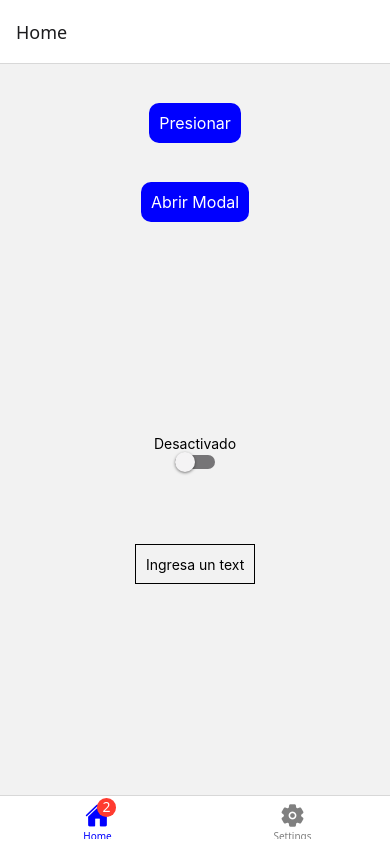
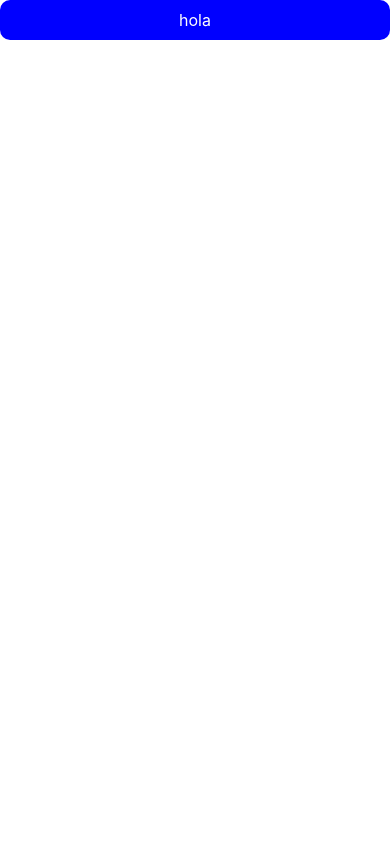
Before and after one commit to BradleyGCF/NativeCraft, a React Native app: screen /Home in a window 390 px wide. Built offline with nearby package versions, Linux system fonts and the light colour scheme.

Commit message:
Componentes modificados para poder empaquetarlos

```diff
--- a/App.tsx
+++ b/App.tsx
@@ -1,6 +1,6 @@
 import React from "react";
-import { Navigation } from "./src/Navigation";
+import { ButtonComponent } from './src/ButtonComponent';
 
 export default function App() {
-  return <Navigation />;
+  return <ButtonComponent title="hola"/>;
 }
--- a/src/modules/library/components/Button/Button.tsx
+++ b/src/ButtonComponent.tsx
@@ -3,13 +3,13 @@ import { TouchableOpacity, StyleSheet ,Text } from 'react-native';
 
 interface ButtonProps {
   title: string;
-  onPress: () => void;
+  onPress?: () => void;
 }
 
-export const Button: React.FC<ButtonProps> = ({ title, onPress }) => {
+export const ButtonComponent: React.FC<ButtonProps> = ({ title, onPress }) => {
   const handlePress = () => {
     console.log('Presionado!');
-    onPress();
+    onPress?.();
   };
 
   return (
--- a/src/Navigation.tsx
+++ b/src/Navigation.tsx
@@ -1,47 +1,48 @@
-import { Ionicons } from "@expo/vector-icons";
-import { NavigationContainer } from "@react-navigation/native";
-import { createBottomTabNavigator } from "@react-navigation/bottom-tabs";
+// import { Ionicons } from "@expo/vector-icons";
+// import { NavigationContainer } from "@react-navigation/native";
+// import { createBottomTabNavigator } from "@react-navigation/bottom-tabs";
 
-import { SettingScreen } from "./screens/SettingScreen";
-import Home from "./screens/Home";
+// import { SettingScreen } from "./screens/SettingScreen";
+// import Home from "./screens/Home";
+// import React from "react";
 
-const Tab = createBottomTabNavigator();
+// const Tab = createBottomTabNavigator();
 
-export const Tabs = () => {
-  return (
-    <Tab.Navigator
-      screenOptions={{
-        tabBarActiveTintColor: "blue",
-        tabBarInactiveTintColor: "gray",
-      }}
-    >
-      <Tab.Screen
-        name="Home"
-        component={Home}
-        options={{
-          tabBarIcon: ({ color }) => (
-            <Ionicons name="home" color={color} size={25} />
-          ),
-          tabBarBadge: 2,
-        }}
-      />
-      <Tab.Screen
-        name="Settings"
-        component={SettingScreen}
-        options={{
-          tabBarIcon: ({ color }) => (
-            <Ionicons name="settings" color={color} size={25} />
-          ),
-        }}
-      />
-    </Tab.Navigator>
-  );
-};
+// export const Tabs = () => {
+//   return (
+//     <Tab.Navigator
+//       screenOptions={{
+//         tabBarActiveTintColor: "blue",
+//         tabBarInactiveTintColor: "gray",
+//       }}
+//     >
+//       <Tab.Screen
+//         name="Home"
+//         component={Home}
+//         options={{
+//           tabBarIcon: ({ color }) => (
+//             <Ionicons name="home" color={color} size={25} />
+//           ),
+//           tabBarBadge: 2,
+//         }}
+//       />
+//       <Tab.Screen
+//         name="Settings"
+//         component={SettingScreen}
+//         options={{
+//           tabBarIcon: ({ color }) => (
+//             <Ionicons name="settings" color={color} size={25} />
+//           ),
+//         }}
+//       />
+//     </Tab.Navigator>
+//   );
+// };
 
-export const Navigation = () => {
-  return (
-    <NavigationContainer>
-      <Tabs />
-    </NavigationContainer>
-  );
-};
+// export const Navigation = () => {
+//   return (
+//     <NavigationContainer>
+//       <Tabs />
+//     </NavigationContainer>
+//   );
+// };
--- a/src/modules/library/components/Input/Input.tsx
+++ b/src/modules/library/components/Input/Input.tsx
@@ -1,33 +1,33 @@
-import React from "react";
-import { SafeAreaView, StyleSheet, TextInput } from "react-native";
+// import React from "react";
+// import { SafeAreaView, StyleSheet, TextInput } from "react-native";
 
-interface InputProps {
-  text: string;
-}
+// interface InputProps {
+//   text: string;
+// }
 
-export const TextInputComponent: React.FC<InputProps> = ({ text }) => {
-  return (
-    <SafeAreaView style={styles.container}>
-      <TextInput
-        style={styles.input}
-        placeholder={text}
-        keyboardType="default"
-      />
-    </SafeAreaView>
-  );
-};
+// export const TextInputComponent: React.FC<InputProps> = ({ text }) => {
+//   return (
+//     <SafeAreaView style={styles.container}>
+//       <TextInput
+//         style={styles.input}
+//         placeholder={text}
+//         keyboardType="default"
+//       />
+//     </SafeAreaView>
+//   );
+// };
 
-const styles = StyleSheet.create({
-  input: {
-    width: 120,
-    height: 40,
-    borderWidth: 1,
-    padding: 10,
-  },
-  container: {
-    flex: 1,
-    marginTop: "-90%",
-    justifyContent: "center",
-    alignItems: "center",
-  },
-});
+// const styles = StyleSheet.create({
+//   input: {
+//     width: 120,
+//     height: 40,
+//     borderWidth: 1,
+//     padding: 10,
+//   },
+//   container: {
+//     flex: 1,
+//     marginTop: "-90%",
+//     justifyContent: "center",
+//     alignItems: "center",
+//   },
+// });
--- a/src/modules/library/components/Modal/Modal.tsx
+++ b/src/modules/library/components/Modal/Modal.tsx
@@ -1,25 +1,25 @@
-import React, { useState } from "react";
-import { Modal, StyleSheet, View, Text } from "react-native";
-import { Button } from "../Button/Button";
+// import React, { useState } from "react";
+// import { Modal, StyleSheet, View, Text } from "react-native";
+// import { ButtonComponent } from '../Button/Button';
 
-export const ModalComponent = () => {
-  const [visible, setVisible] = useState(false);
-  return (
-    <View style={{ marginTop: "10%" }}>
-      <Button title="Abrir Modal" onPress={() => setVisible(true)} />
-      <Modal visible={visible} transparent>
-        <View style={styles.modal}>
-        <Button title="Cerrar Modal" onPress={() => setVisible(false)} />
-        </View>
-      </Modal>
-    </View>
-  );
-};
+// export const ModalComponent = () => {
+//   const [visible, setVisible] = useState(false);
+//   return (
+//     <View style={{ marginTop: "10%" }}>
+//       <ButtonComponent title="Abrir Modal" onPress={() => setVisible(true)} />
+//       <Modal visible={visible} transparent>
+//         <View style={styles.modal}>
+//         <ButtonComponent title="Cerrar Modal" onPress={() => setVisible(false)} />
+//         </View>
+//       </Modal>
+//     </View>
+//   );
+// };
 
-const styles = StyleSheet.create({
-  modal: {
-    marginHorizontal: 80,
-    padding: 10,
-    marginTop: "58%"
-  },
-});
+// const styles = StyleSheet.create({
+//   modal: {
+//     marginHorizontal: 80,
+//     padding: 10,
+//     marginTop: "58%"
+//   },
+// });
--- a/src/modules/library/components/Switch/Switch.tsx
+++ b/src/modules/library/components/Switch/Switch.tsx
@@ -1,28 +1,28 @@
-import React, { useState } from "react";
-import { View, Text, Switch, StyleSheet } from "react-native";
+// import React, { useState } from "react";
+// import { View, Text, Switch, StyleSheet } from "react-native";
 
-export const SwitchComponent = () => {
-  const [isEnabled, setIsEnabled] = useState(false);
+// export const SwitchComponent = () => {
+//   const [isEnabled, setIsEnabled] = useState(false);
 
-  const toggleSwitch = () => setIsEnabled((previousState) => !previousState);
+//   const toggleSwitch = () => setIsEnabled((previousState) => !previousState);
 
-  return (
-    <View style={styles.container}>
-      <Text>{isEnabled ? "Activado" : "Desactivado"}</Text>
-      <Switch
-        trackColor={{ false: "#767577", true: "#3b04ff" }}
-        thumbColor={isEnabled ? "#f4f3f4" : "#f4f3f4"}
-        onValueChange={toggleSwitch}
-        value={isEnabled}
-      />
-    </View>
-  );
-}
+//   return (
+//     <View style={styles.container}>
+//       <Text>{isEnabled ? "Activado" : "Desactivado"}</Text>
+//       <Switch
+//         trackColor={{ false: "#767577", true: "#3b04ff" }}
+//         thumbColor={isEnabled ? "#f4f3f4" : "#f4f3f4"}
+//         onValueChange={toggleSwitch}
+//         value={isEnabled}
+//       />
+//     </View>
+//   );
+// }
 
-const styles = StyleSheet.create({
-  container: {
-    flex: 1,
-    justifyContent: "center",
-    alignItems: "center",
-  },
-});
+// const styles = StyleSheet.create({
+//   container: {
+//     flex: 1,
+//     justifyContent: "center",
+//     alignItems: "center",
+//   },
+// });
--- a/src/screens/Home.tsx
+++ b/src/screens/Home.tsx
@@ -1,22 +1,22 @@
-import React from "react";
-import { View } from "react-native";
-import { Button } from "../modules/library/components/Button/Button";
-import { ModalComponent } from "../modules/library/components/Modal/Modal";
-import { SwitchComponent } from "../modules/library/components/Switch/Switch";
-import { TextInputComponent } from "../modules/library/components/Input/Input";
+// import React from "react";
+// import { View } from "react-native";
+// import { ButtonComponent } from "../modules/library/components/Button/Button";
+// import { ModalComponent } from "../modules/library/components/Modal/Modal";
+// import { SwitchComponent } from "../modules/library/components/Switch/Switch";
+// import { TextInputComponent } from "../modules/library/components/Input/Input";
 
-export const Home: React.FC = () => {
-  return (
-    <View style={{ flex: 1, marginTop: "10%", justifyContent: "center", alignItems: "center" }}>
-      <Button
-        title="Presionar"
-        onPress={() => console.log("Botón presionado")}
-      />
-      <ModalComponent />
-      <SwitchComponent />
-      <TextInputComponent text="Ingresa un texto" />
-    </View>
-  );
-};
+// export const Home: React.FC = () => {
+//   return (
+//     <View style={{ flex: 1, marginTop: "10%", justifyContent: "center", alignItems: "center" }}>
+//       <ButtonComponent
+//         title="Presionar"
+//         onPress={() => console.log("Botón presionado")}
+//       />
+//       <ModalComponent />
+//       <SwitchComponent />
+//       <TextInputComponent text="Ingresa un texto" />
+//     </View>
+//   );
+// };
 
-export default Home;
+// export default Home;
--- a/src/screens/SettingScreen.tsx
+++ b/src/screens/SettingScreen.tsx
@@ -1,12 +1,12 @@
-import { ProgressBarAndroidBase, Text, View } from "react-native";
-import { SwitchComponent } from "../modules/library/components/Switch/Switch";
-import { TextInputComponent } from "../modules/library/components/Input/Input";
+// import { ProgressBarAndroidBase, Text, View } from "react-native";
+// import { SwitchComponent } from "../modules/library/components/Switch/Switch";
+// import { TextInputComponent } from "../modules/library/components/Input/Input";
 
-export const SettingScreen = () => {
-  return (
-    <View style={{flex: 1, justifyContent: "center"}}>
-      <SwitchComponent/>
-      <TextInputComponent text="Enter a text"/>
-    </View>
-  );
-};
+// export const SettingScreen = () => {
+//   return (
+//     <View style={{flex: 1, justifyContent: "center"}}>
+//       <SwitchComponent/>
+//       <TextInputComponent text="Enter a text"/>
+//     </View>
+//   );
+// };
```
Also changed, not shown: package.json (+4 -6 lines), src/index.ts (+6 -6 lines), tsconfig.json (+15 -4 lines), ChangeLog.txt, 1 other file (tests, documents, lock files or other folders).
